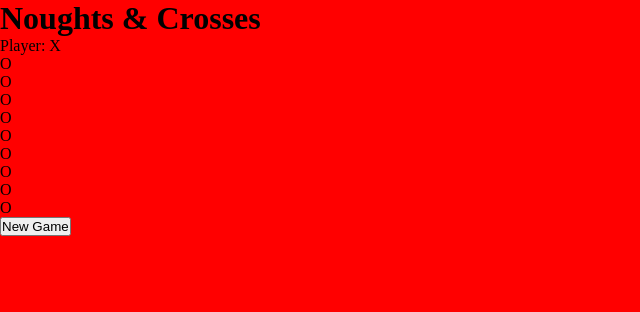
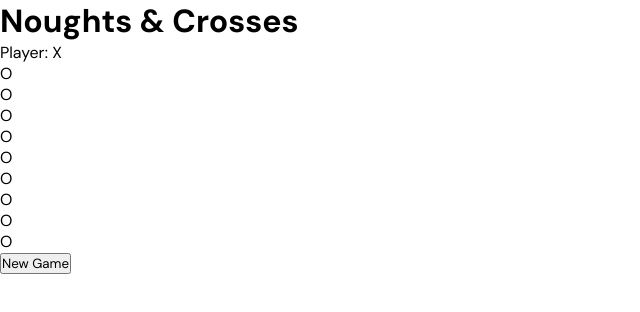
Before and after one commit to gliese-sketch/noughts-and-crosses, a website built with Parcel: page index.html in a window 1280 px wide. Shown: the whole page, without its empty margins (0-640 px from the left). Built offline with nearby package versions, Linux system fonts and the light colour scheme.

Commit message:
Font load

```diff
--- a/assets/scss/main.scss
+++ b/assets/scss/main.scss
@@ -5,5 +5,10 @@
 }
 
 body {
-  background: red;
+  font-family: "DM Sans", sans-serif;
 }
+
+button,
+input {
+  font-family: inherit;
+}
--- a/index.html
+++ b/index.html
@@ -4,6 +4,14 @@
     <meta charset="UTF-8" />
     <meta name="viewport" content="width=device-width, initial-scale=1.0" />
     <title>Noughts & Crosses</title>
+
+    <!-- DM Sans Font -->
+    <link rel="preconnect" href="https://fonts.googleapis.com" />
+    <link rel="preconnect" href="https://fonts.gstatic.com" crossorigin />
+    <link
+      href="https://fonts.googleapis.com/css2?family=DM+Sans:ital,opsz,wght@0,9..40,100..1000;1,9..40,100..1000&display=swap"
+      rel="stylesheet"
+    />
 
     <!-- Custom Styles -->
     <link rel="stylesheet" href="assets/scss/main.scss" />
```
